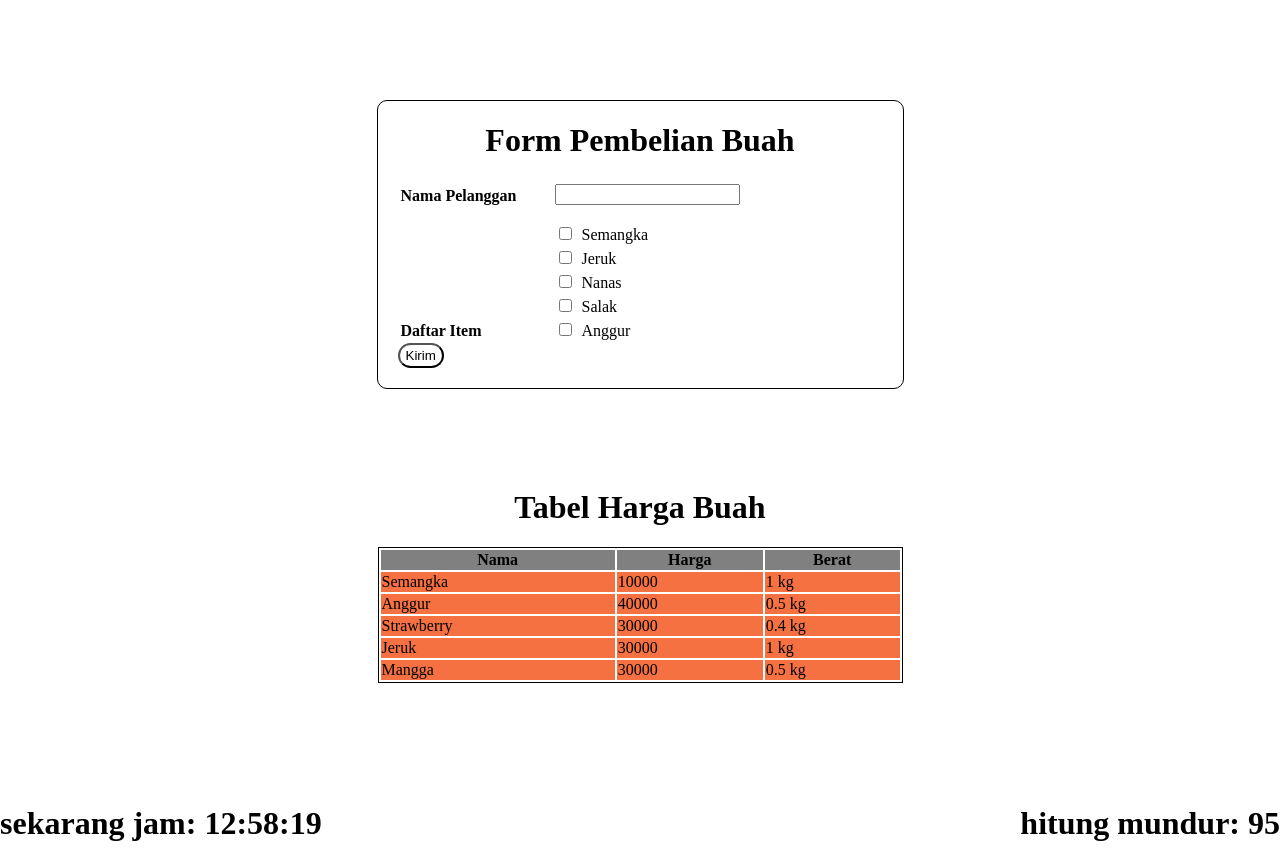
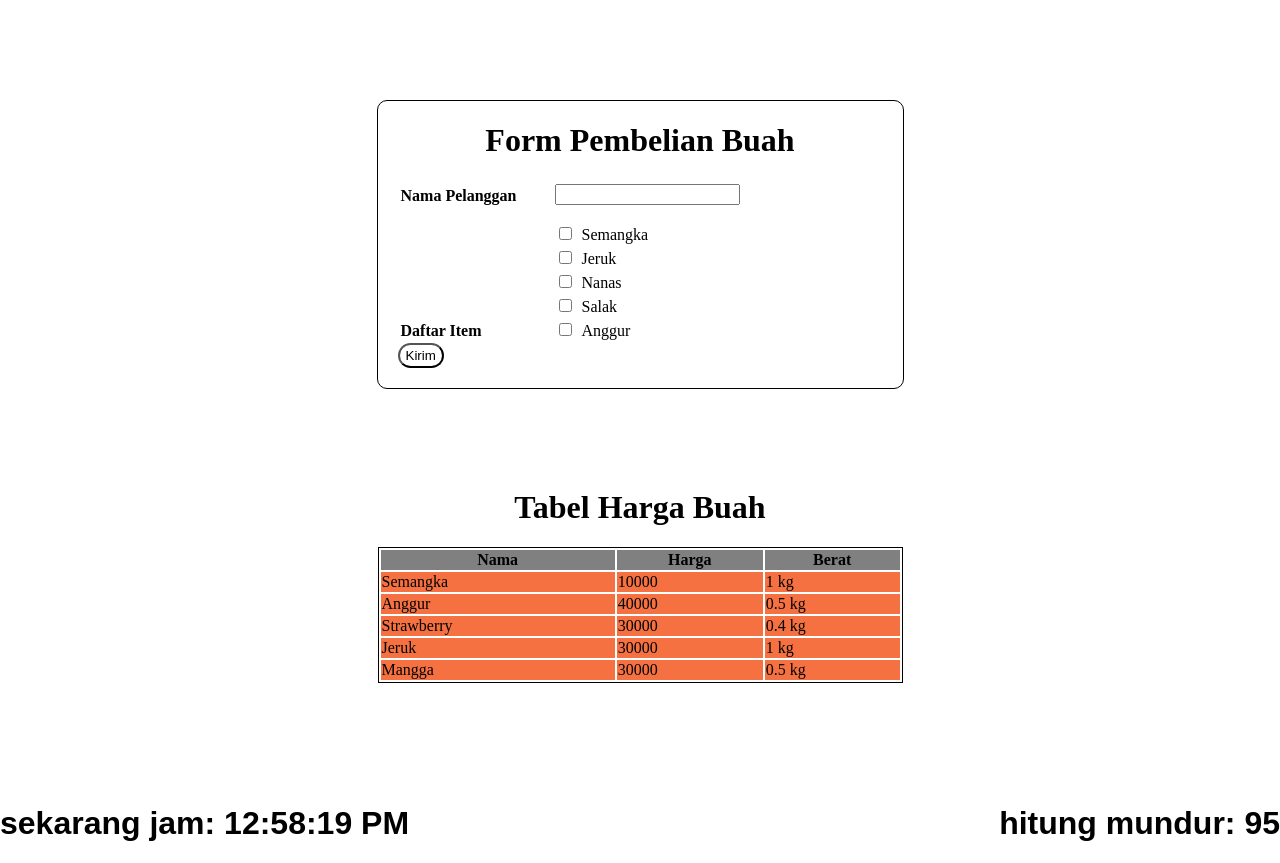
Before and after one commit to AndiAnugrahAqsa/sanbercode-reactjs-0820-2, a React (Create React App) app: page / in a window 1280 px wide. Built offline with nearby package versions, Linux system fonts and the light colour scheme.

Commit message:
Kumpul tugas 11 (revisi)

```diff
--- a/src/Tugas-11/tugas11.js
+++ b/src/Tugas-11/tugas11.js
@@ -42,19 +42,7 @@ class Timer extends Component {
         this.template = 'h:m:s'
         var date = new Date();
 
-        var hours = date.getHours();
-        if (hours < 10) hours = '0' + hours;
-
-        var mins = date.getMinutes();
-        if (mins < 10) mins = '0' + mins;
-
-        var secs = date.getSeconds();
-        if (secs < 10) secs = '0' + secs;
-
-        this.output = this.template
-            .replace('h', hours)
-            .replace('m', mins)
-            .replace('s', secs);
+        this.output = date.toLocaleTimeString('en-US')
 
     }
 
@@ -66,13 +54,13 @@ class Timer extends Component {
         return (
             <>
                 {this.state.display && (
-                    <>
+                    <div style={{ fontFamily: "sans-serif" }}>
                         <h1 style={{ float: "left" }}>sekarang jam: {this.output}</h1>
                         <h1 style={{ float: "right" }}>
                             hitung mundur: {this.state.time}
                         </h1>
 
-                    </>
+                    </div>
                 )
                 }
             </>
```
